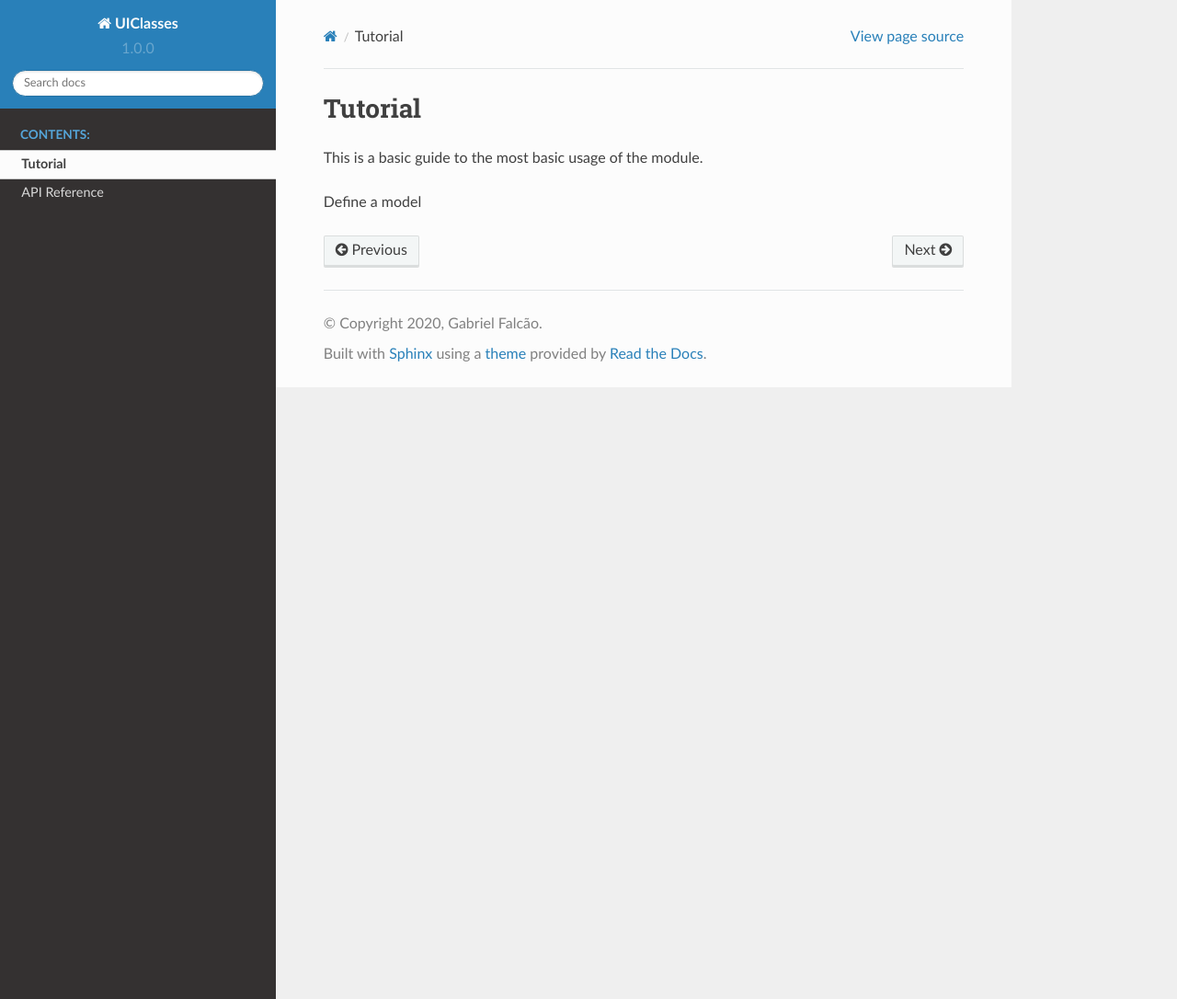
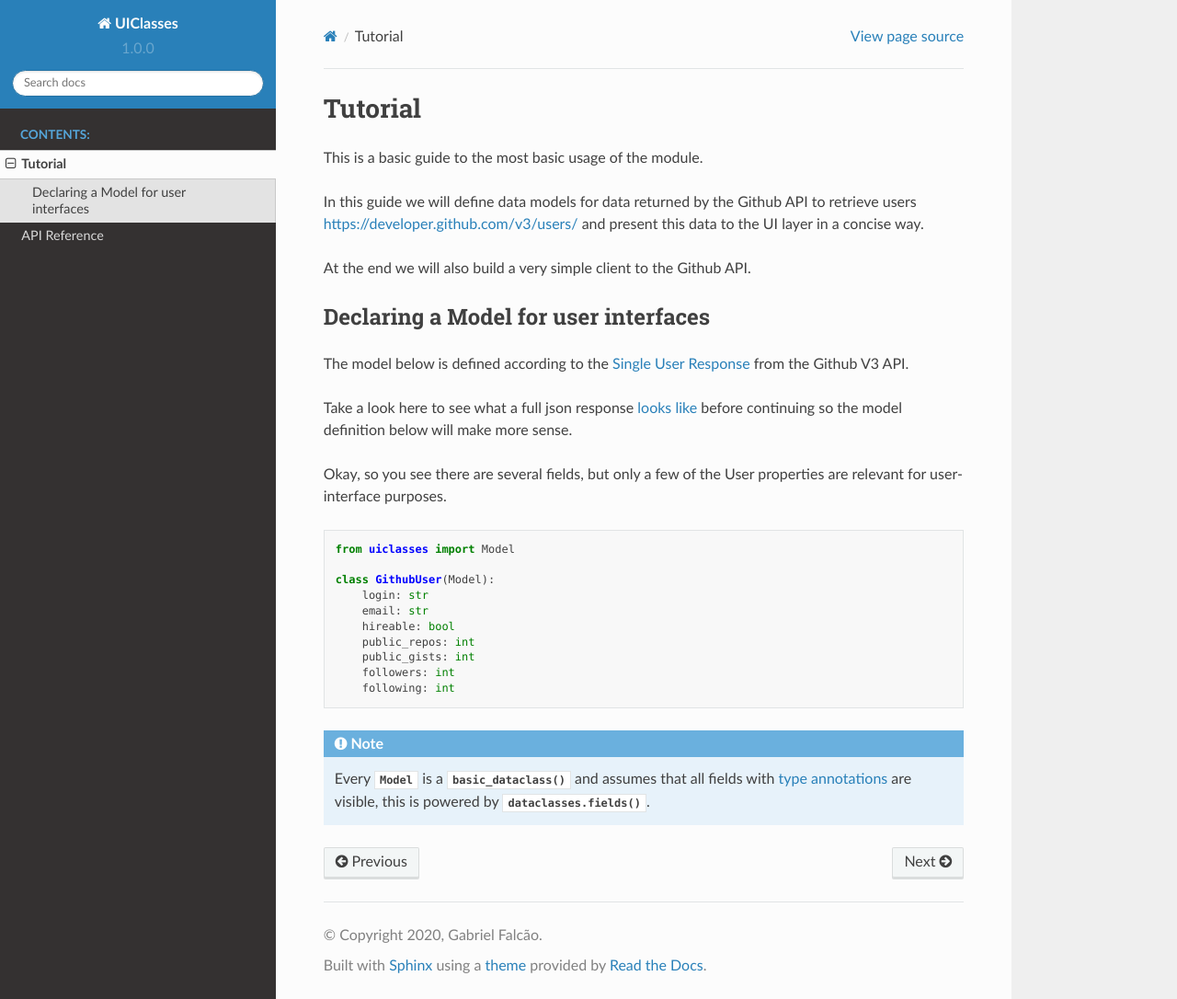
Before and after one commit to gabrielfalcao/uiclasses, a Sphinx documentation site: the page built from docs/source/tutorial.rst, in a window 1280 px wide and 1086 px high. Shown: the whole window at 92% size. Built offline with Sphinx 7.4.7 and the Read the Docs theme 2.0.0, drawn with Linux system fonts in a browser that asks for light colours.

Commit message:
remove all references of toolbelt and improve documentation

```diff
--- a/development.txt
+++ b/development.txt
@@ -8,3 +8,4 @@ rednose==1.3.0
 sphinx-rtd-theme>=0.4.3
 sphinx>=2.4.4
 sure==1.4.11
+nose-watch>=0.9.2
--- a/docs/source/conf.py
+++ b/docs/source/conf.py
@@ -11,6 +11,7 @@ docs_source_path = os.path.abspath(os.path.dirname(__file__))
 project_root = os.path.abspath(os.path.join(docs_source_path, "..", ".."))
 
 sys.path.insert(0, project_root)
+doctest_path = [project_root]
 
 
 from uiclasses.version import version
@@ -74,6 +75,7 @@ html_static_path = ['_static']
 
 
 extensions = [
+    "sphinx.ext.napoleon",
     "sphinx.ext.autodoc",
     "sphinx.ext.doctest",
     "sphinx.ext.intersphinx",
@@ -84,3 +86,9 @@ extensions = [
     "sphinx.ext.githubpages",
     "sphinx.ext.autosummary",
 ]
+
+
+intersphinx_mapping = {
+    "python": ("https://docs.python.org/3", None),
+    "requests": ("https://requests.kennethreitz.org/en/master/", None),
+}
--- a/docs/source/tutorial.rst
+++ b/docs/source/tutorial.rst
@@ -7,4 +7,48 @@ Tutorial
 This is a basic guide to the most basic usage of the module.
 
 
-Define a model
+In this guide we will define data models for data returned by the
+Github API to retrieve users https://developer.github.com/v3/users/
+and present this data to the UI layer in a concise way.
+
+At the end we will also build a very simple client to the Github API.
+
+
+Declaring a Model for user interfaces
+-------------------------------------
+
+
+The model below is defined according to the `Single User Response
+<https://developer.github.com/v3/users/#get-a-single-user>`_ from the Github V3
+API.
+
+
+Take a look here to see what a full json response `looks like
+<https://developer.github.com/v3/users/#response>`_ before continuing
+so the model definition below will make more sense.
+
+Okay, so you see there are several fields, but only a few of the User
+properties are relevant for user-interface purposes.
+
+
+.. testcode::
+
+   from uiclasses import Model
+
+   class GithubUser(Model):
+       login: str
+       email: str
+       hireable: bool
+       public_repos: int
+       public_gists: int
+       followers: int
+       following: int
+
+
+
+.. note:: Every :py:class:`~uiclasses.base.Model` is a
+             :py:func:`~uiclasses.base.basic_dataclass` and assumes
+             that all fields with `type annotations
+             <https://docs.python.org/3/library/typing.html>`_ are
+             visible, this is powered by
+             :py:func:`dataclasses.fields`.
--- a/setup.cfg
+++ b/setup.cfg
@@ -3,7 +3,7 @@ verbosity=2
 rednose=1
 with-coverage=1
 cover-inclusive=1
-cover-package=uiclasses
+cover-package=uiclasses,uiclasses.fs
 cover-branches=1
 nocapture=1
 nologcapture=1
```
Also changed, not shown: README.rst (+6 -4 lines), docs/source/api.rst (+86 -8 lines), 7 other files.
